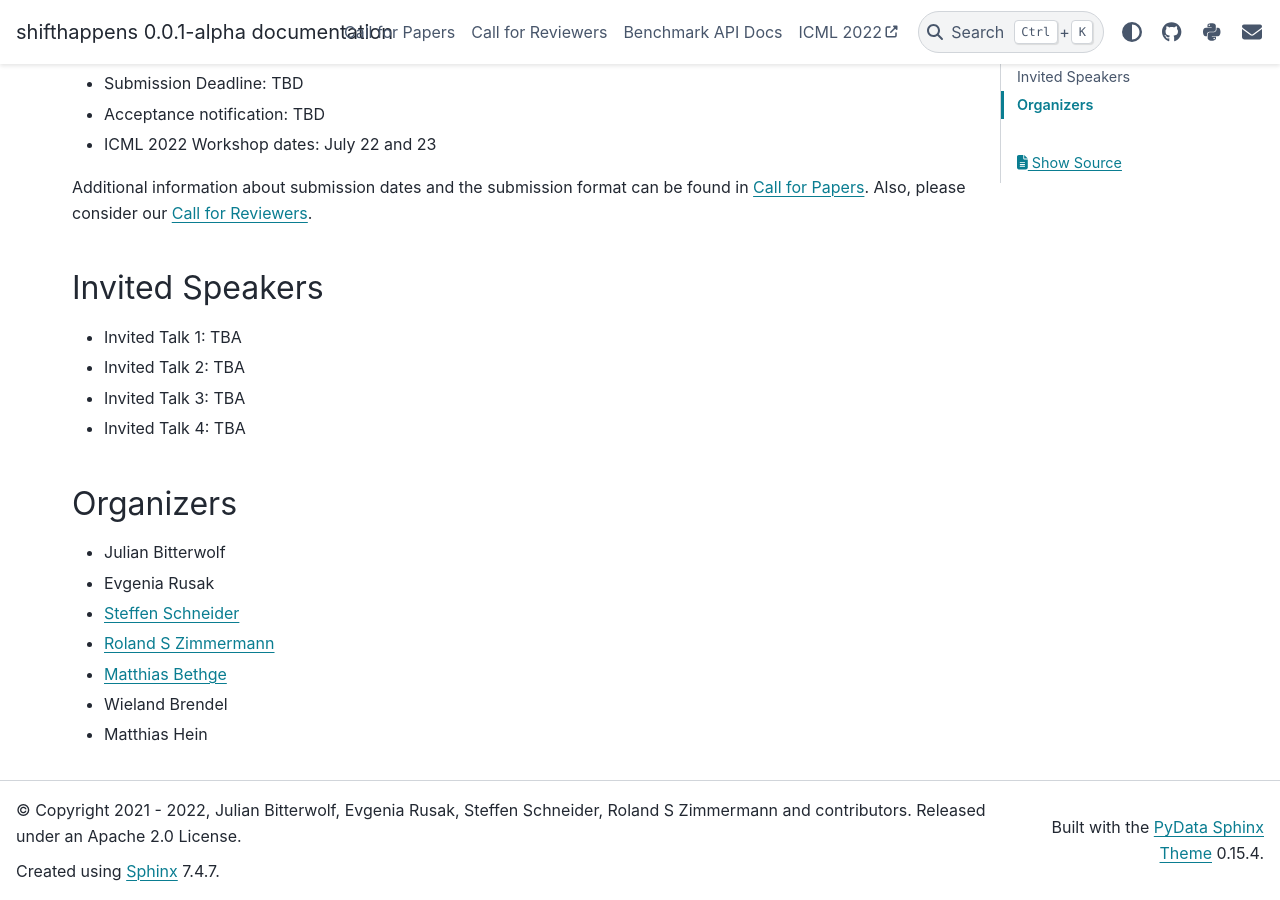
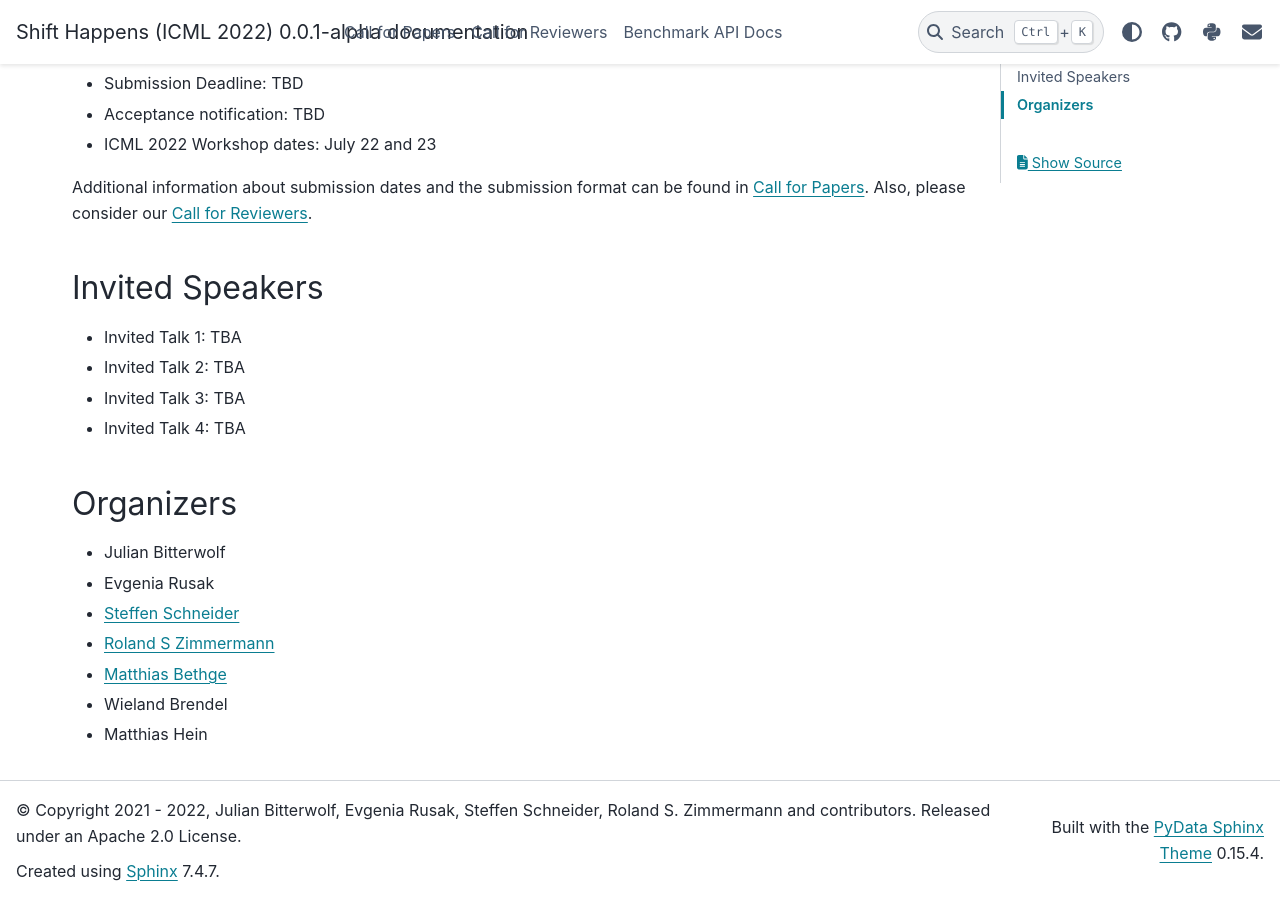
Before and after one commit to shift-happens-benchmark/icml-2022, a Sphinx documentation site: the page built from docs/source/index.rst, in a window 1280 px wide and 900 px high, scrolled down 823 px. Built offline with Sphinx 7.4.7 and the PyData theme 0.15.4, drawn with Linux system fonts in a browser that asks for light colours.

Commit message:
Remove ICML link

```diff
--- a/docs/source/conf.py
+++ b/docs/source/conf.py
@@ -13,31 +13,36 @@
 
 import os
 import sys
-sys.path.insert(0, os.path.abspath('../..'))
+
+sys.path.insert(0, os.path.abspath("../.."))
 
 import datetime
 import shifthappens
 
-autodoc_mock_imports = ['numpy', 'torch', 'torchvision']
+autodoc_mock_imports = ["numpy", "torch", "torchvision"]
+
 
 def get_years(start_year=2021):
     year = datetime.datetime.now().year
     if year > start_year:
-        return f'{start_year} - {year}'
+        return f"{start_year} - {year}"
     else:
-        return f'{year}'
+        return f"{year}"
+
 
 # -- Project information -----------------------------------------------------
-project = 'shifthappens'
-author = 'Julian Bitterwolf, Evgenia Rusak, Steffen Schneider, Roland S Zimmermann'
-copyright = f'{get_years(2021)}, {author} and contributors. Released under an Apache 2.0 License'
+project = "Shift Happens (ICML 2022)"
+author = "Julian Bitterwolf, Evgenia Rusak, Steffen Schneider, Roland S. Zimmermann"
+copyright = f"{get_years(2021)}, {author} and contributors. Released under an Apache 2.0 License"
 release = shifthappens.__version__
 
 # -- General configuration ---------------------------------------------------
 
 extensions = [
-    'sphinx.ext.autodoc', 'sphinx.ext.napoleon', 'sphinx_autodoc_typehints',
-    'sphinx_copybutton'
+    "sphinx.ext.autodoc",
+    "sphinx.ext.napoleon",
+    "sphinx_autodoc_typehints",
+    "sphinx_copybutton",
 ]
 
 coverage_show_missing_items = True
@@ -46,9 +51,9 @@ coverage_show_missing_items = True
 copybutton_prompt_text = r">>> |\$ "
 copybutton_prompt_is_regexp = True
 copybutton_only_copy_prompt_lines = True
-autodoc_member_order = 'bysource'
+autodoc_member_order = "bysource"
 
-templates_path = ['_templates']
+templates_path = ["_templates"]
 
 exclude_patterns = []
 
@@ -56,38 +61,35 @@ html_theme = "pydata_sphinx_theme"
 
 # https://pydata-sphinx-theme.readthedocs.io/en/latest/user_guide/configuring.html
 html_theme_options = {
-    'nosidebar': True,
-    "icon_links": [{
-        "name": "Github",
-        "url": "https://github.com/shift-happens-benchmark/iclr-2022",
-        "icon": "fab fa-github"
-    },
-    {
-        "name": "PyPI",
-        "url": "https://pypi.org/project/shifthappens/",
-        "icon": "fab fa-python"
-    },
-    {
-        "name": "Contact us!",
-        "url": "mailto:shifthappens@bethgelab.org",
-        "icon": "fas fa-envelope"
-    }],
-    "external_links": [
+    "nosidebar": True,
+    "icon_links": [
         {
-            "name": "ICML 2022",
-            "url" : "https://icml.cc/"
-        }
+            "name": "Github",
+            "url": "https://github.com/shift-happens-benchmark/iclr-2022",
+            "icon": "fab fa-github",
+        },
+        {
+            "name": "PyPI",
+            "url": "https://pypi.org/project/shifthappens/",
+            "icon": "fab fa-python",
+        },
+        {
+            "name": "Contact us!",
+            "url": "mailto:shifthappens@bethgelab.org",
+            "icon": "fas fa-envelope",
+        },
     ],
+    # "external_links": [{"name": "ICML 2022", "url": "https://icml.cc/"}],
     "collapse_navigation": False,
     "navigation_depth": 4,
     "navbar_align": "content",
-    "show_prev_next": False
+    "show_prev_next": False,
 }
 
 html_logo = None
 
 # Remove the search field for now
-html_sidebars = {'**': ['sidebar-nav-bs.html']}
+html_sidebars = {"**": ["sidebar-nav-bs.html"]}
 
 # Disable links for embedded images
 html_scaled_image_link = False
@@ -95,5 +97,5 @@ html_scaled_image_link = False
 # Add any paths that contain custom static files (such as style sheets) here,
 # relative to this directory. They are copied after the builtin static files,
 # so a file named "default.css" will overwrite the builtin "default.css".
-html_static_path = ['_static']
+html_static_path = ["_static"]
 html_css_files = ["css/custom.css"]
```
